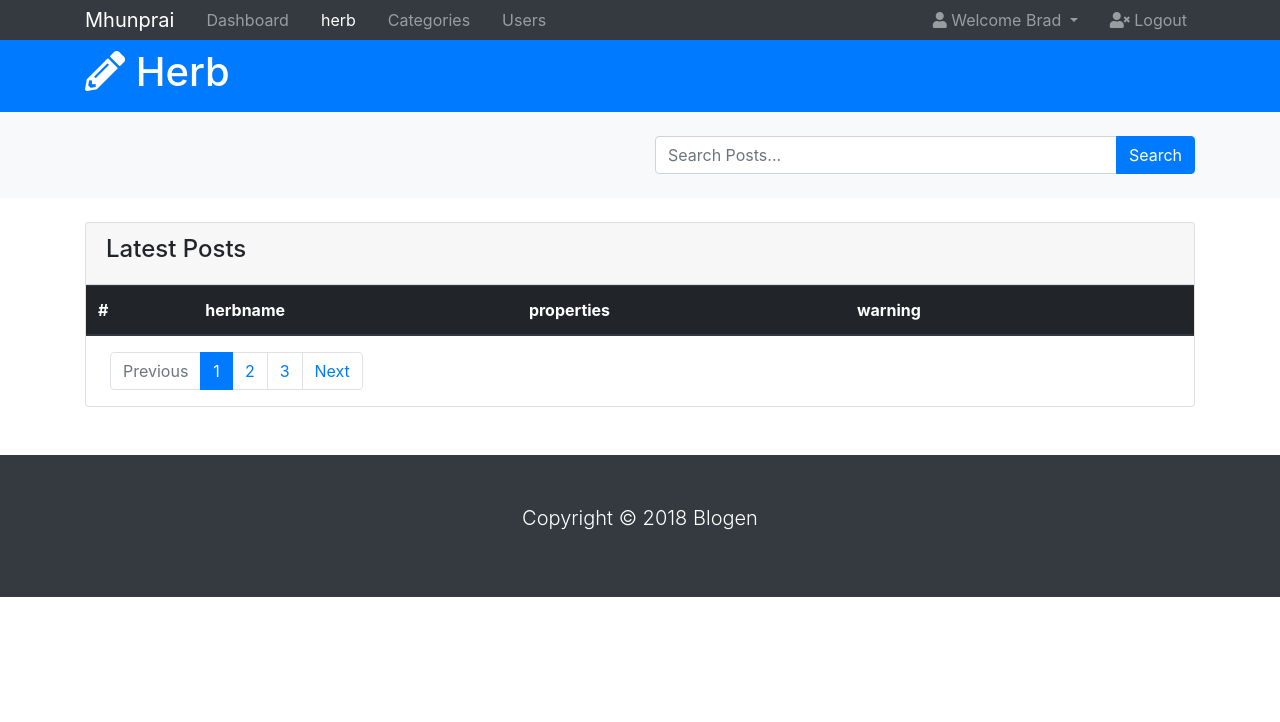
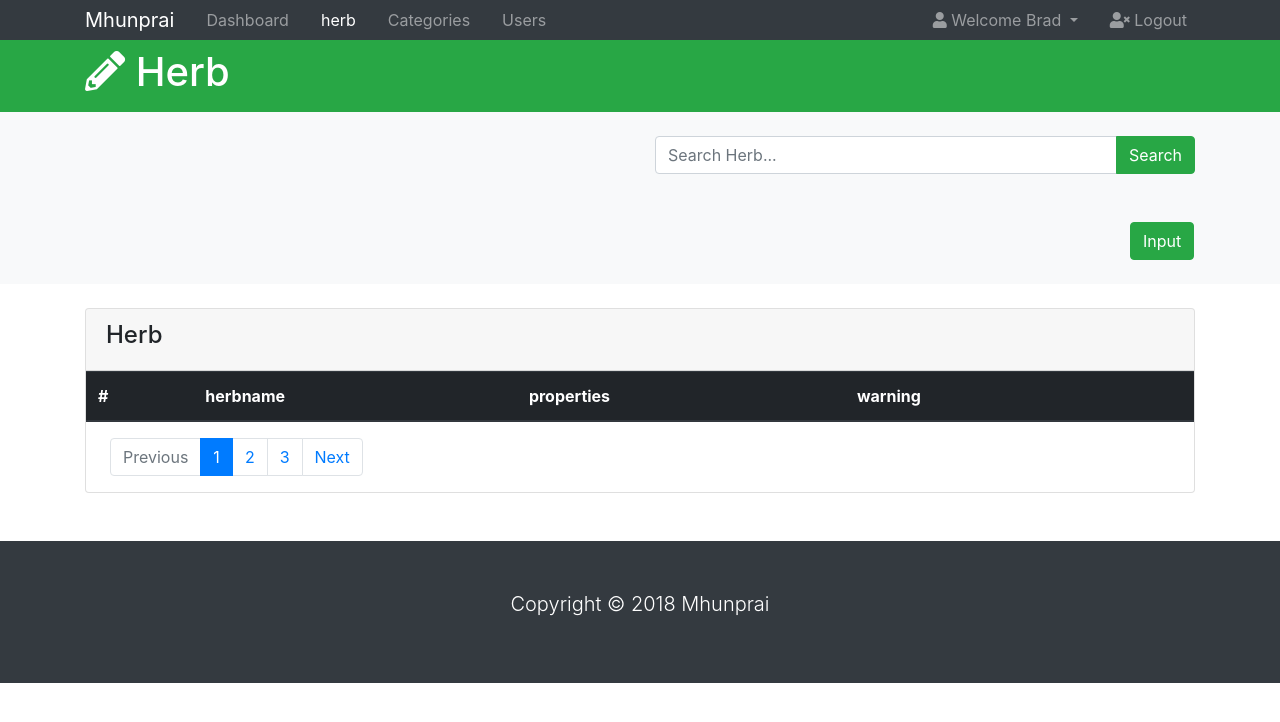
Before and after one commit to firsticz/HerbCI, a CodeIgniter app: page /Mhunpris/main/getherb in a window 1280 px wide. Shown: the top 722 px of the page. Run offline with CodeIgniter, Linux system fonts and the light colour scheme; lists and menus that the app fills with data are empty; some libraries are stand-ins or nearby versions.

Commit message:
add editherb and fix herb

```diff
--- a/application/controllers/Main.php
+++ b/application/controllers/Main.php
@@ -21,6 +21,11 @@ class Main extends CI_Controller {
 	{
 		$this->load->view('header');
         $this->load->view('insertsypmtom');
+    }
+    public function insertherb()
+	{
+		$this->load->view('header');
+        $this->load->view('insertherb');
 	}
 
 	public function login()
@@ -83,4 +88,12 @@ class Main extends CI_Controller {
         $this->load->view('editherbs', $data);
     }
 
+    // public function deleteherb($herbid)
+    // {
+    //     $data = array(
+    //         'herbid' => $herbid
+    //     );
+    //     $this->load->view('deleteherb', $data);
+    // }
+
 }
--- a/application/views/herb.php
+++ b/application/views/herb.php
@@ -64,7 +64,7 @@
   </nav>
 
   <!-- HEADER -->
-  <header id="main-header" class="py-2 bg-primary text-white">
+  <header id="main-header" class="py-2 bg-success text-white">
     <div class="container">
       <div class="row">
         <div class="col-md-6">
@@ -76,14 +76,27 @@
   </header>
 
   <!-- SEARCH -->
-  <section id="search" class="py-4 mb-4 bg-light">
+  <section id="search" class="py-4 bg-light">
     <div class="container">
       <div class="row">
         <div class="col-md-6 ml-auto">
           <div class="input-group">
-            <input type="text" class="form-control" placeholder="Search Posts...">
+            <input type="text" class="form-control" placeholder="Search Herb...">
             <div class="input-group-append">
-              <button class="btn btn-primary">Search</button>
+              <button class="btn btn-success">Search</button>
+            </div>
+          </div>
+        </div>
+      </div>
+    </div>
+  </section>
+  <section id="search" class="py-4 mb-4 bg-light">
+    <div class="container">
+      <div class="row">
+        <div class="col-md-1 ml-auto">
+          <div class="input-group">
+            <div class="input-group">
+              <a href="<?php echo base_url() ?>main/insertherb" class="btn btn-success">Input</a>
             </div>
           </div>
         </div>
@@ -98,7 +111,7 @@
         <div class="col">
           <div class="card">
             <div class="card-header">
-              <h4>Latest Posts</h4>
+              <h4>Herb</h4>
             </div>
             <table class="table table-striped">
               <thead class="thead-dark">
@@ -148,7 +161,7 @@
           <p class="lead text-center">
             Copyright &copy;
             <span id="year"></span>
-            Blogen
+            Mhunprai
           </p>
         </div>
       </div>
@@ -185,7 +198,7 @@
                             + '<a href="editherb/'+value._id+'/'+value.herbname+'/'+value.properties+'/'+value.warning+'" class="btn btn-info">'
                             + '<i class="far fa-edit"></i> Edit'
                             + '</a> &nbsp;'
-                            + '<a href="details.html" class="btn btn-danger">'
+                            + '<a href="deleteherb/'+value._id+'" class="btn btn-danger">'
                             + '<i class="far fa-trash-alt"></i> Delete'
                             + '</a>'
                             + '</td>'
```
Also changed, not shown: application/views/editherbs.php (+7 -15 lines).
